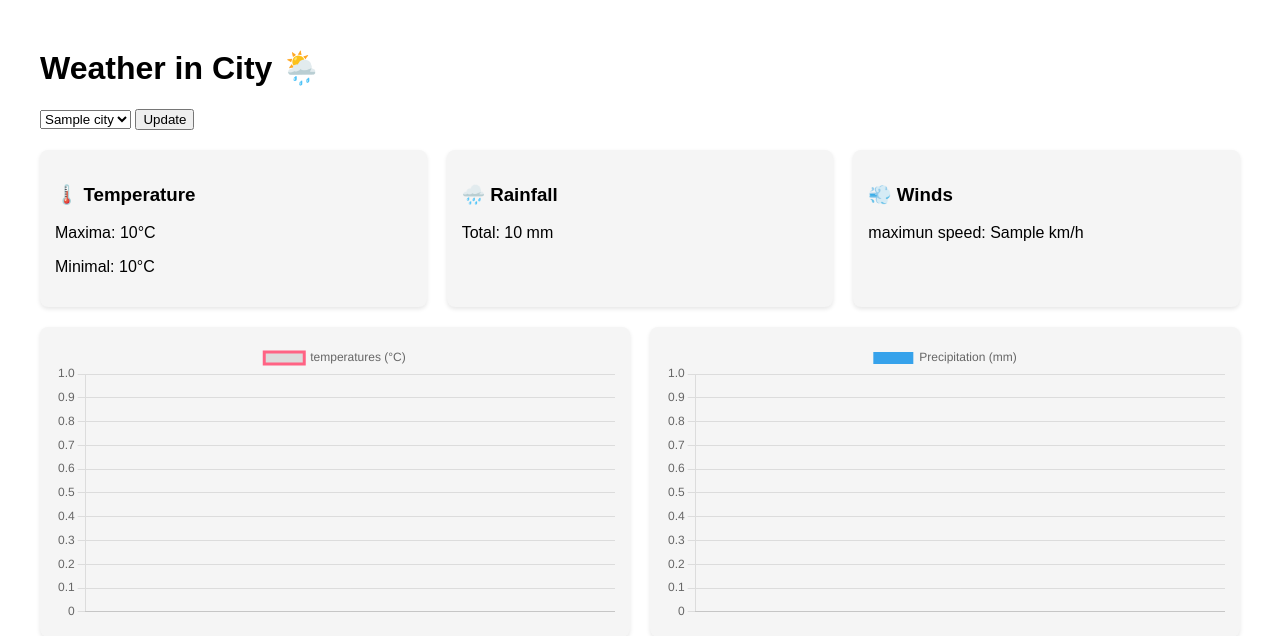
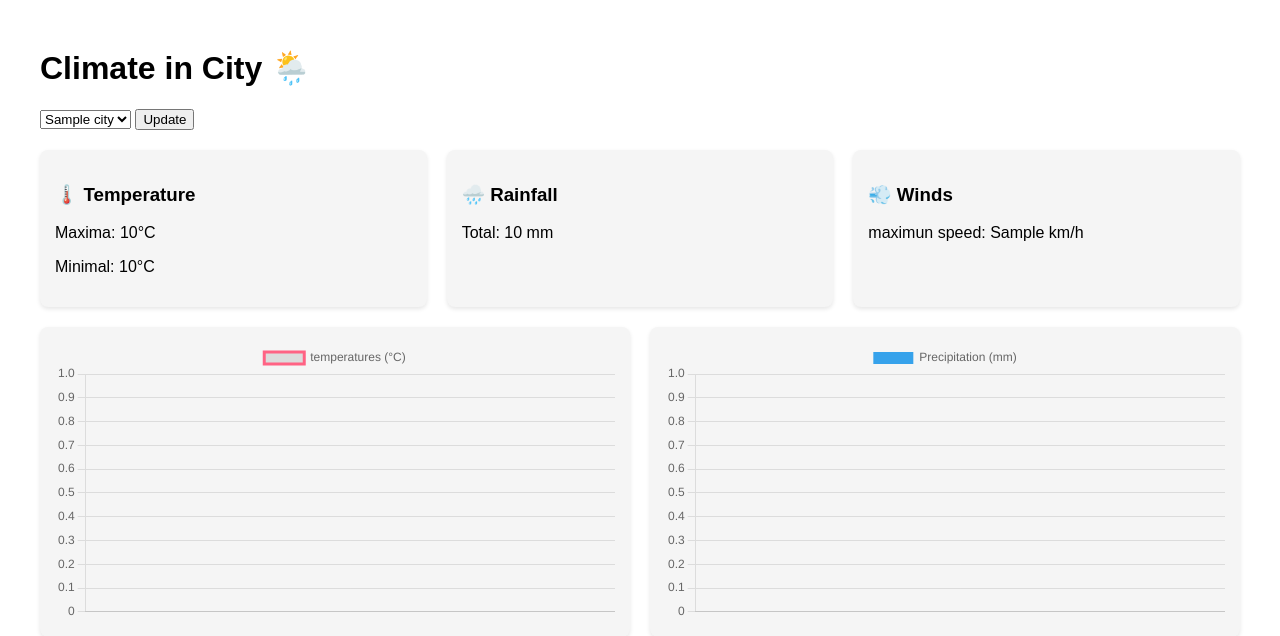
Before and after one commit to MartinPereiraDev/weather-api, a Flask app: template templates/index.html in a window 1280 px wide. Shown: the top 636 px of the page. Run offline with Flask 3, Linux system fonts and the light colour scheme; the template is opened without the code that fills it: most values are stand-ins (such as "Sample title", 1, 10 or a date in 2020).

Commit message:
READMEesp

```diff
--- a/templates/index.html
+++ b/templates/index.html
@@ -22,7 +22,7 @@
 </head>
 <body>
     <div class="container">
-        <h1>Weather in City  🌦️</h1>
+        <h1>Climate in City  🌦️</h1>
 
         <!-- Select country dropdown -->
         <form method="POST">
```
Also changed, not shown: READMEesp.md (added).
